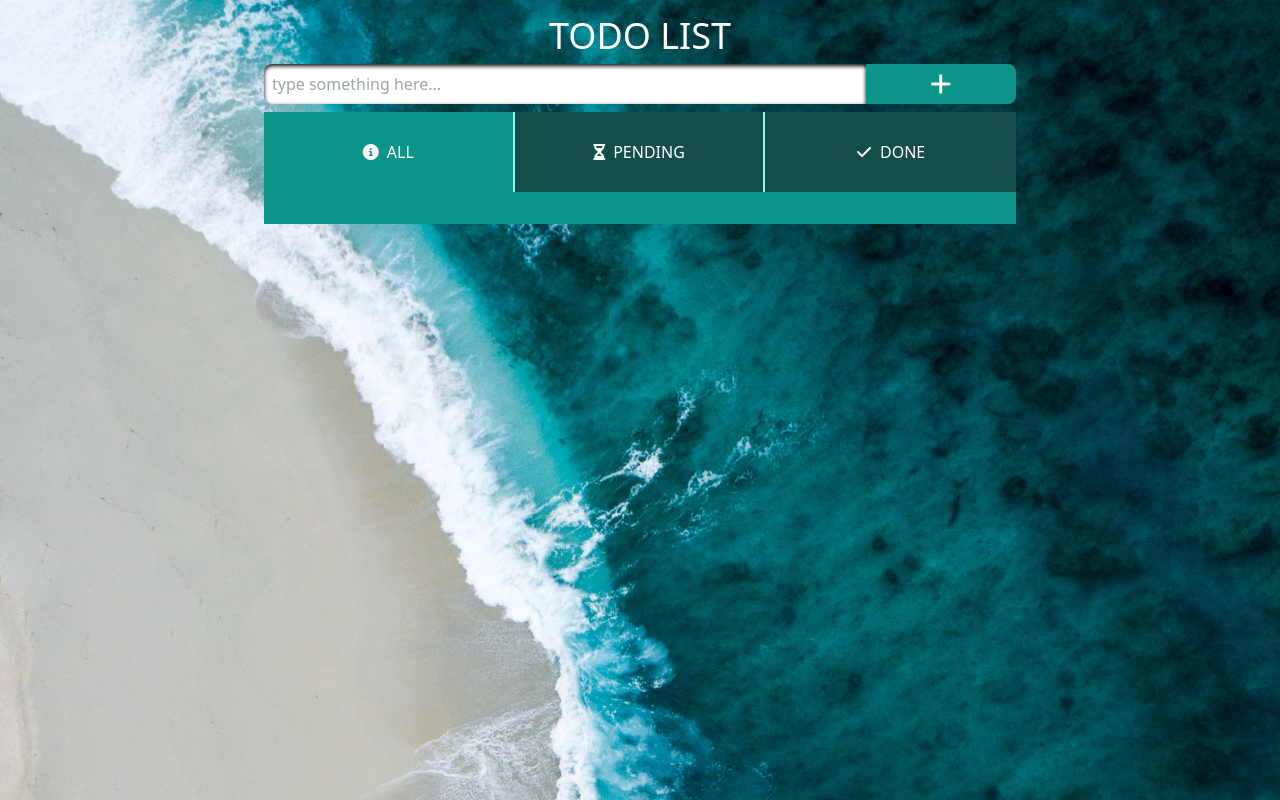
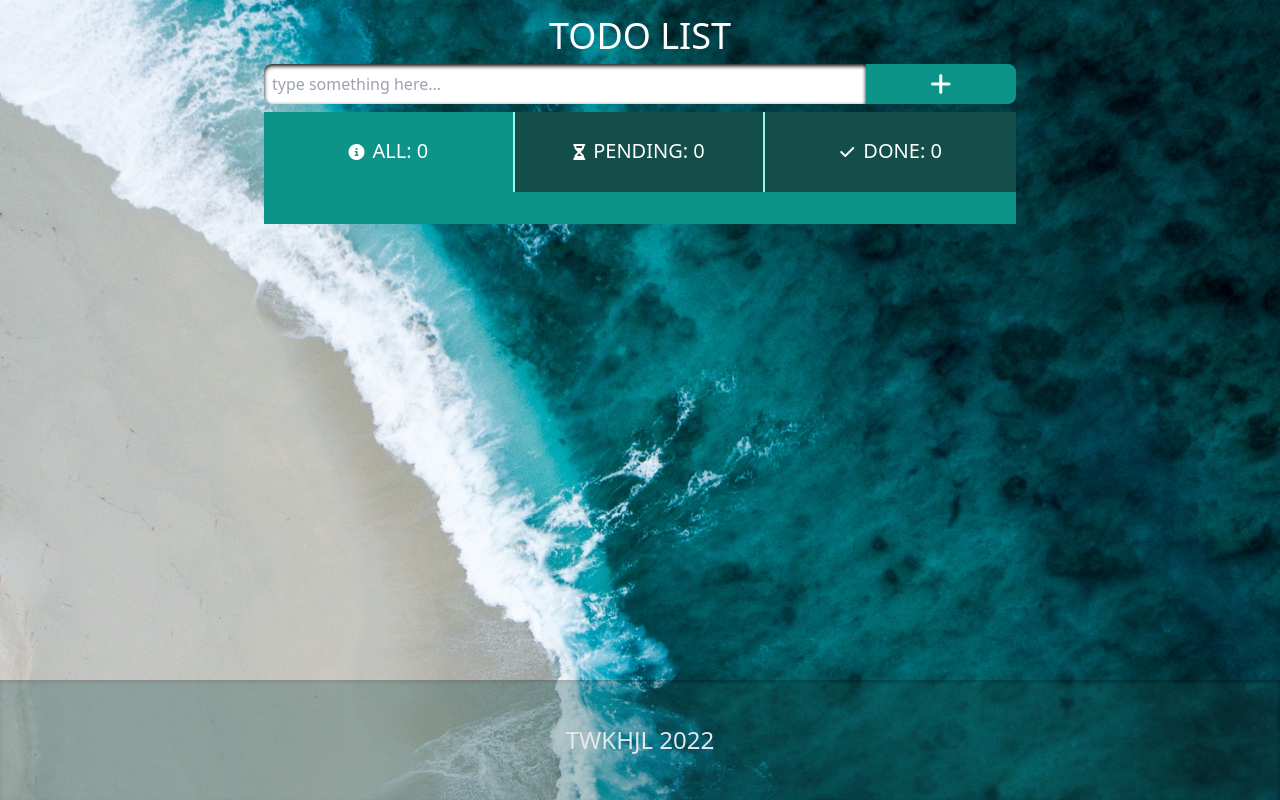
Before and after one commit to twkhjl/vue3-todo-01, a Vue app: page /todo in a window 1280 px wide. Built offline with nearby package versions, Linux system fonts and the light colour scheme.

Commit message:
ready to deploy

```diff
--- a/src/App.vue
+++ b/src/App.vue
@@ -6,6 +6,16 @@ import Todo from './components/Todo.vue'
 <template>
 
  <Todo></Todo>
+
+
+
+<div class="flex justify-center items-center
+fixed bottom-0 w-full h-[15vh] z-20">
+  <div class=" text-gray-200 text-2xl font-extralight">TWKHJL 2022</div>
+</div>
+
+<div class="fixed bottom-0 w-full h-[15vh] bg-teal-900 opacity-[0.3]  shadow-inner shadow-black"></div>
+
 </template>
 
 <style scoped>
--- a/src/components/Todo.vue
+++ b/src/components/Todo.vue
@@ -9,20 +9,20 @@ import todoItem from './todoItem.vue';
 
 const todos = useTodoStore();
 
-onMounted(() => {
+// onMounted(() => {
 
-  if (sessionStorage.getItem('todos') && JSON.parse(sessionStorage.getItem('todos')).rawItems) {
-    let storedValue = JSON.parse(sessionStorage.getItem('todos')).rawItems;
-    todos.setItems(storedValue);
-  }
+//   if (sessionStorage.getItem('todos') && JSON.parse(sessionStorage.getItem('todos')).rawItems) {
+//     let storedValue = JSON.parse(sessionStorage.getItem('todos')).rawItems;
+//     todos.setItems(storedValue);
+//   }
 
-})
+// })
 
-watch(todos, (newVal) => {
-  sessionStorage.setItem('todos', JSON.stringify(newVal))
-}, {
-  deep: true
-})
+// watch(todos, (newVal) => {
+//   sessionStorage.setItem('todos', JSON.stringify(newVal))
+// }, {
+//   deep: true
+// })
 
 
 </script>
--- a/src/components/elements/tab.vue
+++ b/src/components/elements/tab.vue
@@ -22,6 +22,6 @@ function changeFilter(){
       class="h-[10vh] w-[calc(100%/3)]
       border-r-2 border-teal-200 last:border-r-0
       text-center leading-[10vh] text-white hover:bg-teal-400 hover:text-black">
-      <i :class="iconClass"></i><span class="ml-2">{{ text }}</span>
+      <i :class="iconClass"></i><span class="ml-2 text-xl font-extralight">{{ text }}</span>
     </div>
 </template>
--- a/src/components/todoItem.vue
+++ b/src/components/todoItem.vue
@@ -14,9 +14,13 @@ let editable = ref(false);
 let todoFilter=ref('all');
 
 let input_edit_item = ref(null);
+
 let str_old_input = ref(null);
+let str_new_input = ref('');
 
-const newVal = ref('');
+let isNewInputValid = ref(true);
+
+
 
 function removeTodo(idx) {
 	todoStore.removeTodo(idx);
@@ -24,14 +28,24 @@ function removeTodo(idx) {
 
 
 function setOldInput() {
-	str_old_input = input_edit_item.value.value;
+	str_old_input.value = input_edit_item.value.value;
 }
-function updateTodo(index, content) {
-	if (str_old_input == input_edit_item.value.value) {
-		editable.value = !editable.value;
+
+function updateTodo(index) {
+	if (str_new_input.value.trim().length === 0) {
+		isNewInputValid.value = false;
 		return;
 	}
-	let newContent = input_edit_item.value.value;
+
+	if (str_old_input.value == str_new_input.value) {
+		editable.value = !editable.value;
+		isNewInputValid.value = true;
+		return;
+	}
+
+  isNewInputValid.value = true;
+
+	let newContent = str_new_input.value;
 	todoStore.updateTodo(index, newContent);
 
 	editable.value = !editable.value;
@@ -52,24 +66,31 @@ function toggleTodoItemStatus(index, status) {
 		flex rounded-lg bg-white py-[5px] pl-2 shadow-md shadow-black">
 
 			<template v-if="!editable">
-				<span @click="toggleTodoItemStatus(index,item.status)" class="pt-[2px] text-2xl cursor-pointer">
+				<span @click="toggleTodoItemStatus(item.index,item.status)" class="pt-[2px] text-2xl cursor-pointer">
 					<template v-if="item.status=='pending'">
 						<i class="fa-regular fa-square"></i>
 					</template>
 					<template v-else>
-						<i class="fa-regular fa-square-check"></i>
+						<i class="fa-regular fa-square-check text-teal-600"></i>
 					</template>
 				</span>
-				<span class="ml-2 w-full text-2xl">{{ item.content }}</span>
-				<i @click="editable=!editable" class="fa-regular fa-pen-to-square pt-1 mr-2 text-2xl cursor-pointer"></i>
-				<i @click="removeTodo(index)" class="fa-regular fa-trash-can pt-1 mr-2 text-2xl cursor-pointer"></i>
+				<span :class="[item.status=='pending'?'':['line-through','text-teal-600']]"
+				class="ml-2 w-full text-2xl">{{ item.content }}</span>
+				<i @click="editable=!editable;str_new_input=item.content;" class="fa-regular fa-pen-to-square pt-1 mr-2 text-2xl cursor-pointer"></i>
+				<i @click="removeTodo(item.index)" class="fa-regular fa-trash-can pt-1 mr-2 text-2xl cursor-pointer"></i>
 			</template>
 
 			<template v-if="editable">
-				<input :value="item.content" ref="input_edit_item" @focus="setOldInput()" type="text" class="ml-2 px-2 w-[80%] text-xl border-[1px] border-gray-200 rounded-lg outline-none
+				<input
+				:value="item.content"
+				ref="input_edit_item"
+				@focus="setOldInput()"
+				@input="event=>str_new_input = event.target.value"
+				:class="[isNewInputValid?['border-[1px]','border-gray-200']: ['border-4', 'border-red-500']]"
+				type="text" class="ml-2 px-2 w-[80%] text-2xl rounded-lg outline-none
               shadow-inner shadow-black">
-				<i @click="updateTodo(index)" class="fa-solid fa-check pt-1 mx-2 text-2xl cursor-pointer"></i>
-				<i @click="editable=!editable" class="fa-solid fa-xmark pt-1 mr-2 text-2xl cursor-pointer"></i>
+				<i @click="updateTodo(item.index)" class="fa-solid fa-check pt-1 mx-2 text-2xl cursor-pointer"></i>
+				<i @click="editable=!editable;isNewInputValid = true;" class="fa-solid fa-xmark pt-1 mr-2 text-2xl cursor-pointer"></i>
 			</template>
 
 		</div>
--- a/src/components/todoTab.vue
+++ b/src/components/todoTab.vue
@@ -11,6 +11,13 @@ let todoFilter = ref('all');
 
 let tabText=ref(['ALL','PENDING','DONE']);
 
+function filterQty(status){
+  if(status=='all'){
+  return todoStore.items.length;
+  }
+  return todoStore.items.filter(v=>v.status==status).length;
+
+}
 
 function changeTodoFilter(filter) {
   todoFilter.value = filter;
@@ -21,11 +28,11 @@ function changeTodoFilter(filter) {
 
 <template>
   <div class="flex">
-    <Tab :text="tabText[0]" :tab-filter-name="'all'" :icon-class="'fa-solid fa-circle-info'"
+    <Tab :text="tabText[0]+`: ${filterQty('all')}`" :tab-filter-name="'all'" :icon-class="'fa-solid fa-circle-info'"
     @on-click-tab-event="changeTodoFilter"></Tab>
-    <Tab :text="tabText[1]" :tab-filter-name="'pending'" :icon-class="'fa-solid fa-hourglass-half'"
+    <Tab :text="tabText[1]+`: ${filterQty('pending')}`" :tab-filter-name="'pending'" :icon-class="'fa-solid fa-hourglass-half'"
     @on-click-tab-event="changeTodoFilter"></Tab>
-    <Tab :text="tabText[2]" :tab-filter-name="'done'"  :icon-class="'fa-solid fa-check'"
+    <Tab :text="tabText[2]+`: ${filterQty('done')}`" :tab-filter-name="'done'"  :icon-class="'fa-solid fa-check'"
     @on-click-tab-event="changeTodoFilter"></Tab>
 
     <!-- <div @click="changeTodoFilter('all')"
--- a/src/stores/todo.js
+++ b/src/stores/todo.js
@@ -4,6 +4,7 @@ import { defineStore, acceptHMRUpdate } from 'pinia'
 export const useTodoStore = defineStore({
   id: 'todo',
   state: () => ({
+    itemIndex:1,
     rawItems: [],
     filter:'all',
   }),
@@ -35,9 +36,11 @@ export const useTodoStore = defineStore({
      */
     addItem(name) {
       this.rawItems.unshift({
+        index:this.itemIndex,
         content: name,
         status: 'pending'
       });
+      this.itemIndex+=1;
     },
 
     /**
@@ -45,7 +48,7 @@ export const useTodoStore = defineStore({
      * @param {number} index
      */
     removeTodo(index) {
-      if (index !== -1) this.rawItems.splice(index, 1);
+      this.rawItems= this.rawItems.filter(v=>v.index!==index);
     },
 
     /**
@@ -55,17 +58,18 @@ export const useTodoStore = defineStore({
      */
 
     updateTodo(index, content) {
-
-      this.items_filter[index].content=content;
-      // this.rawItems[index].content = content;
+      let arrIdx = this.rawItems.findIndex(v=>v.index==index);
+      this.rawItems[arrIdx].content = content;
 
     },
     toggleTodoItemStatus(index, status) {
+      let arrIdx = this.rawItems.findIndex(v=>v.index==index);
+
       if (status == 'pending') {
-        this.rawItems[index].status = 'done';
+        this.rawItems[arrIdx].status = 'done';
         return;
       }
-      this.rawItems[index].status = 'pending';
+      this.rawItems[arrIdx].status = 'pending';
     },
     changeTodoFilter(filter){
       this.filter=filter;
```
Also changed, not shown: 5 other files (tests, documents, lock files or other folders).
